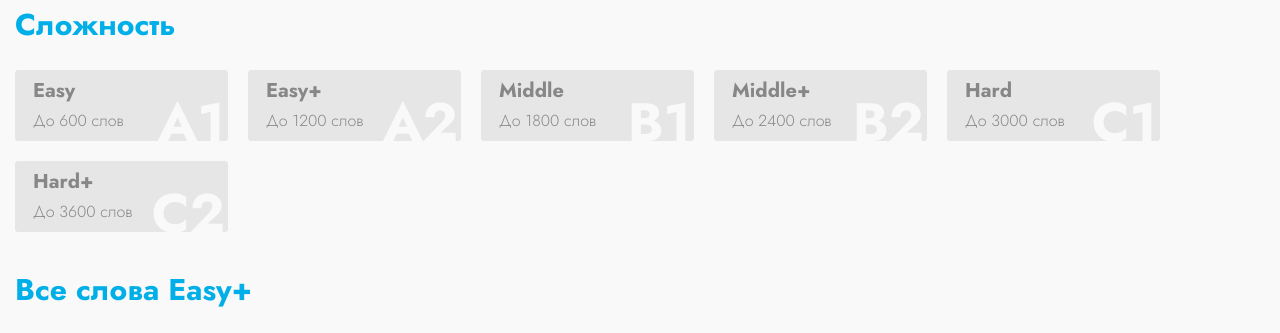
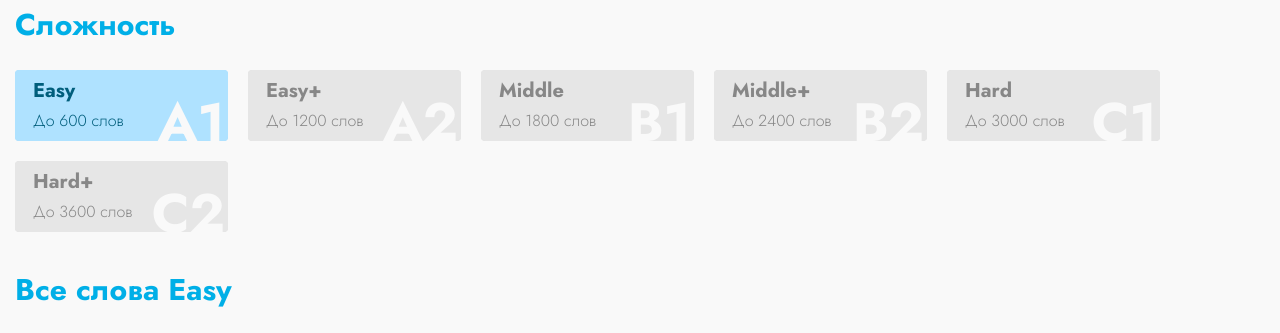
Before and after one commit to KhazanAlexey/rslang, a React (Create React App) app: page /textbook in a window 1280 px wide. Shown: the part 401-734 px from the top of the page. Built offline with nearby package versions, Linux system fonts and the light colour scheme; no server answers.

Commit message:
feat: add change level on textbook

```diff
--- a/src/components/textbookPage/TextbookPage.tsx
+++ b/src/components/textbookPage/TextbookPage.tsx
@@ -10,7 +10,15 @@ import CompleteSubpage from './completeSubpage/CompleteSubpage'
 import { Link } from 'react-router-dom'
 
 const TextBookPage: React.FC<any> = () => {
-  const [ activeLvl, setActiveLvl ] = useState(0);
+  const [ activeLvl, setActiveLvl ] = useState(1);
+  const levels = [
+    {id: 1, title: 'Easy', descr: 'До 600 слов', lvl: 'A1', bg: '#AFE2FF'},
+    {id: 2, title: 'Easy+', descr: 'До 1200 слов', lvl: 'A2', bg: '#AFFFB3'},
+    {id: 3, title: 'Middle', descr: 'До 1800 слов', lvl: 'B1', bg: '#FFF2AF'},
+    {id: 4, title: 'Middle+', descr: 'До 2400 слов', lvl: 'B2', bg: '#FFCCAF'},
+    {id: 5, title: 'Hard', descr: 'До 3000 слов', lvl: 'C1', bg: '#EAAFFF'},
+    {id: 6, title: 'Hard+', descr: 'До 3600 слов', lvl: 'C2', bg: '#BAAFFF'},
+  ];
 
 
   const [ subpage, setSubpage ] = useState('book');
@@ -88,7 +96,7 @@ const TextBookPage: React.FC<any> = () => {
       </section>
 
       {subpage == 'book' &&
-        <BookSubpage />
+        <BookSubpage activeLvl={activeLvl} setActiveLvl={setActiveLvl} levels={levels} />
       }
       {subpage == 'hard' &&
         <HardSubpage />
--- a/src/components/textbookPage/bookSubpage/BookSubpage.tsx
+++ b/src/components/textbookPage/bookSubpage/BookSubpage.tsx
@@ -8,17 +8,17 @@ const Pagination: React.FC<any> = (props) => {
   const { page, setPage } = props;
 
   const prevPage = () => {
-    if (page >= 0) setPage(page - 1);
+    if (page > 1) setPage(page - 1);
   }
 
   const nextPage = () => {
-    setPage(page + 1);
+    if (page < 20) setPage(page + 1);
   }
 
   return (
     <div className={styles.bookPagination}>
       <button className={styles.paginationPrev} onClick={prevPage}>Назад</button>
-      {/* <ul className={styles.paginationList}>
+      <ul className={styles.paginationList}>
         <li className={styles.paginationItem}>
           <button>1</button>
         </li>
@@ -34,40 +34,32 @@ const Pagination: React.FC<any> = (props) => {
         <li className={styles.paginationItem}>
           <button>5</button>
         </li>
-      </ul> */}
+      </ul>
       <button className={styles.paginationNext} onClick={nextPage}>Далее</button>
     </div>
   )
 }
 
-const BookSubpage: React.FC<any> = () => {
-  const [ activePage, setActivePage ] = useState(0); // Отсюда отслеживаем активную страницу
+const BookSubpage: React.FC<any> = (props) => {
+  const { activeLvl, setActiveLvl, levels } = props;
+  const [ activePage, setActivePage ] = useState(1); // Отсюда отслеживаем активную страницу
 
-  const activeLvl = 'Easy+';
+  // const activeLvl = 'Easy+';
   return (
     <section className={styles.book}>
       <section>
         <div className={globalThis.globalStyles.container}>
           <h2 className={globalThis.globalStyles.sectionTitle}>Сложность</h2>
-          <Levels />
+          <Levels activeLvl={activeLvl} setActiveLvl={setActiveLvl} levels={levels} />
         </div>
       </section>
       <section className={styles.bookSection}>
         <div className={globalThis.globalStyles.container}>
-          <h2 className={globalThis.globalStyles.sectionTitle}>Все слова {activeLvl}</h2>
+          <h2 className={globalThis.globalStyles.sectionTitle}>Все слова {levels[activeLvl - 1].title}</h2>
           <div className={styles.bookWrapper}>
             <div>
-              {/* Тут просто наглядный вывод номера страницы, это удалим,
-              как ререндер начнет работать */}
               {activePage}
-
-              {/* --- !!!Этот компонент должен ререндериться при смене
-              активной страницы (группа пока по дефол ту нулевая) --- */}
-              {/*<Words settings={{ page: activePage, lvl: 0 }} />*/}
-              <Words page= {activePage}  lvl={ 0 } />
-
-              {/* Здесь передаем в комп.пагинации изначально активную страницу
-              и управление ею*/}
+              <Words page={activePage - 1}  lvl={activeLvl - 1} />
               <Pagination page={activePage} setPage={setActivePage} />
             </div>
             <Detail
--- a/src/components/textbookPage/levels/Levels.tsx
+++ b/src/components/textbookPage/levels/Levels.tsx
@@ -3,17 +3,25 @@ import Level from './level/Level'
 import styles from './Levels.module.scss'
 
 
-const Levels: React.FC<any> = () => {
-  const levels = [
+const Levels: React.FC<any> = (props) => {
+  const { activeLvl, setActiveLvl, levels } = props;
+  /* const levels = [
     {id: 1, title: 'Easy', descr: 'До 600 слов', lvl: 'A1', bg: '#AFE2FF'},
     {id: 2, title: 'Easy+', descr: 'До 1200 слов', lvl: 'A2', bg: '#AFFFB3'},
     {id: 3, title: 'Middle', descr: 'До 1800 слов', lvl: 'B1', bg: '#FFF2AF'},
     {id: 4, title: 'Middle+', descr: 'До 2400 слов', lvl: 'B2', bg: '#FFCCAF'},
     {id: 5, title: 'Hard', descr: 'До 3000 слов', lvl: 'C1', bg: '#EAAFFF'},
     {id: 6, title: 'Hard+', descr: 'До 3600 слов', lvl: 'C2', bg: '#BAAFFF'},
-  ];
+  ]; */
   const levelList: any = levels.map((level) =>
-    <Level key={level.id} title={level.title} descr={level.descr} lvl={level.lvl} />
+    <Level
+      key={level.id}
+      id={level.id}
+      title={level.title}
+      descr={level.descr}
+      lvl={level.lvl}
+      activeLvl={activeLvl}
+      setActiveLvl={setActiveLvl} />
   );
 
   return (
--- a/src/components/textbookPage/levels/level/Level.module.scss
+++ b/src/components/textbookPage/levels/level/Level.module.scss
@@ -20,6 +20,8 @@
   }
   &.active {
     color: $mainTextColor;
+    cursor: default;
+    pointer-events: none;
   }
   &:nth-child(1) {
     &:hover {
--- a/src/components/textbookPage/levels/level/Level.tsx
+++ b/src/components/textbookPage/levels/level/Level.tsx
@@ -3,13 +3,16 @@ import { clsx } from 'src/utils/clsx';
 import styles from './Level.module.scss'
 
 const Level: React.FC<any> = (props) => {
-  const { title, descr, lvl } = props;
+  const { id, title, descr, lvl, activeLvl, setActiveLvl } = props;
+  const changeLvl = () => {
+    if (!(id == activeLvl)) setActiveLvl(id);
+  }
   return (
     <li className={clsx({
       [styles.level]: true,
-      [styles.active]: false
+      [styles.active]: id == activeLvl
     })}>
-      <button className={styles.levelButton}>
+      <button className={styles.levelButton} onClick={changeLvl}>
         <h3 className={styles.levelTitle}>{title}</h3>
         <p className={styles.levelDescr}>{descr}</p>
         <span className={styles.levelLvl}>{lvl}</span>
```
